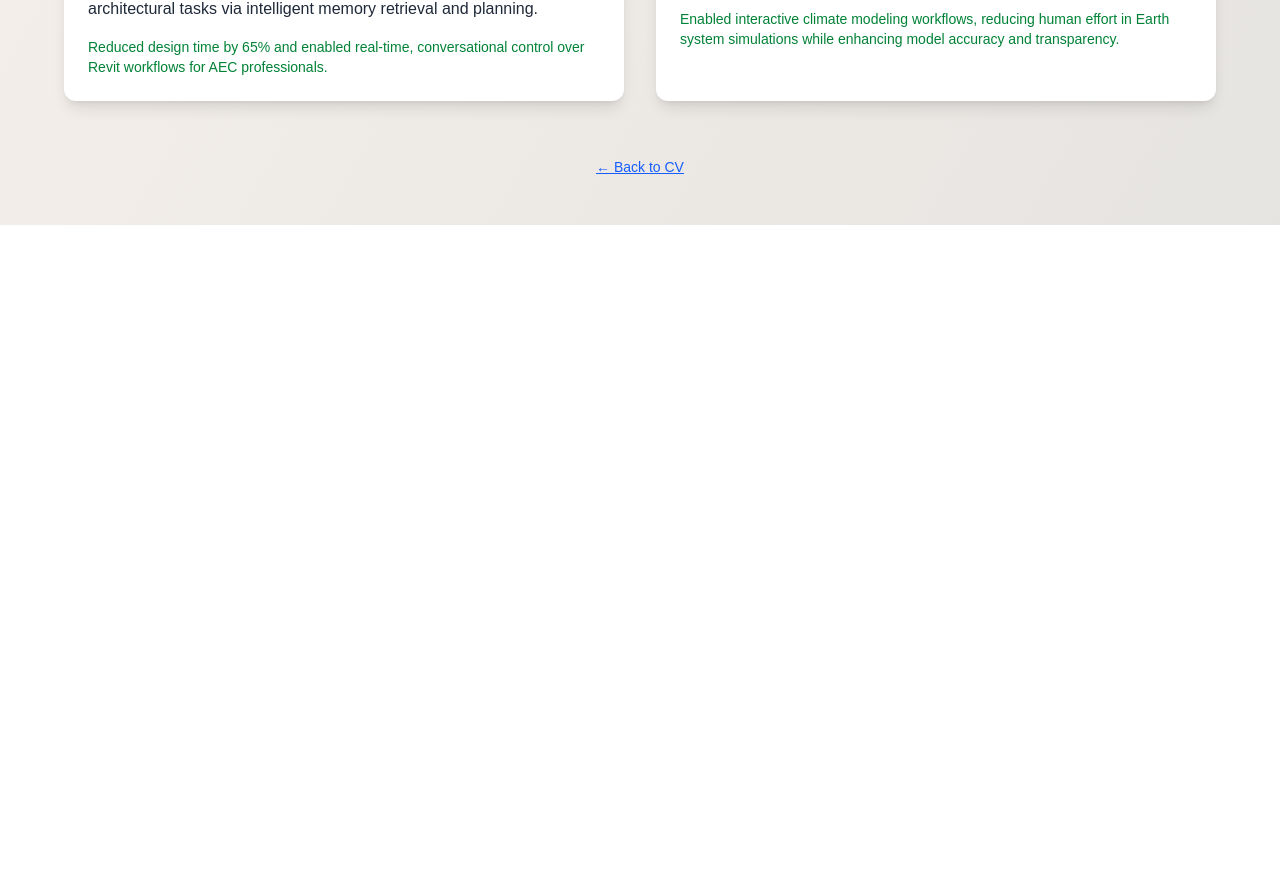
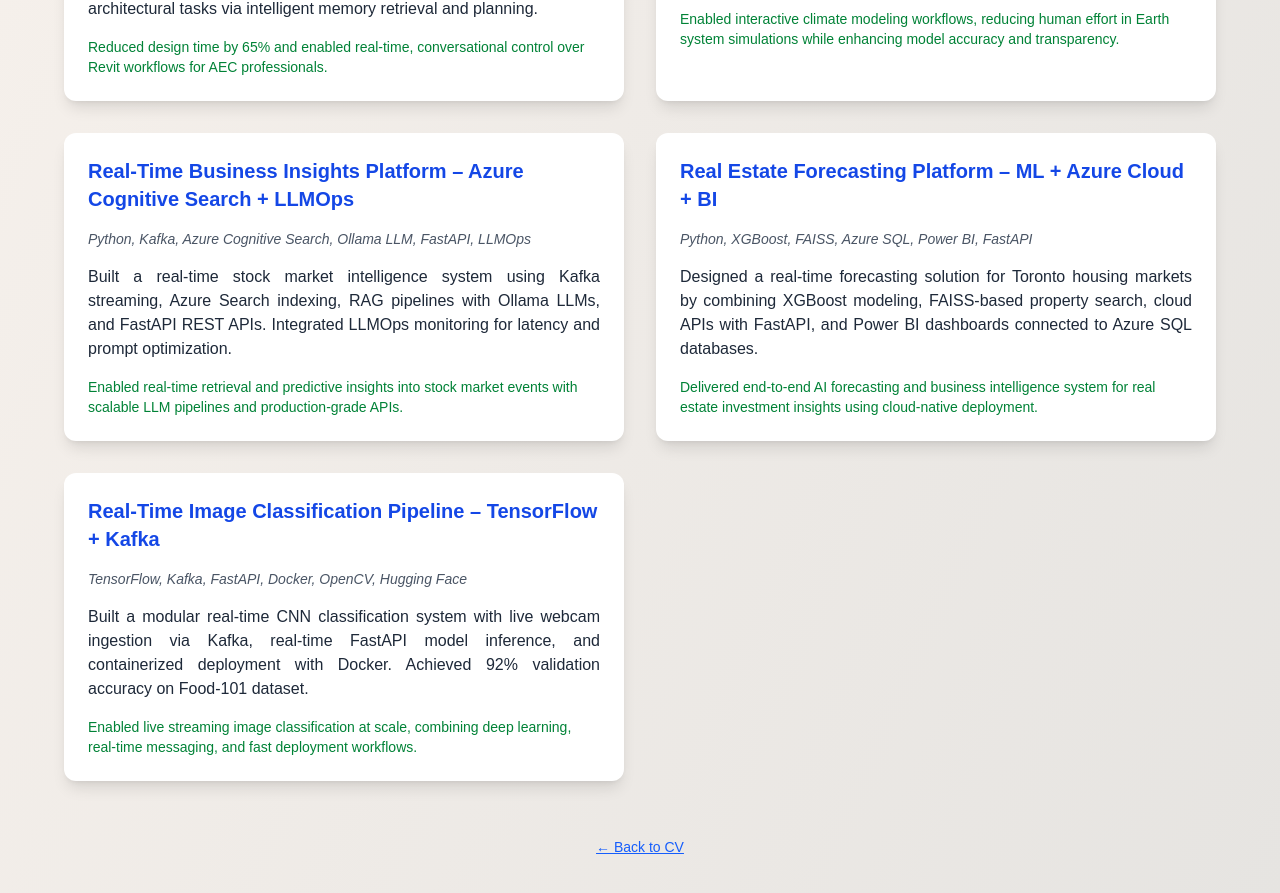
Before and after one commit to nargesghv/my-cv-site, a Next.js app: page /projects in a window 1280 px wide. Shown: the part 1997-2890 px from the top of the page. Before the commit the page ends 2222 px from the top, so only its background shows below. Built offline with nearby package versions, Linux system fonts and the light colour scheme.

Commit message:
Add GitHub links to project modals and update project data

```diff
--- a/src/app/projects/page.tsx
+++ b/src/app/projects/page.tsx
@@ -164,6 +164,39 @@
       link: '/case-studies/agent-bee-ibm',
       report: '/downloads/agent-bee-case.pdf',
     },
+    {
+      title: 'Real-Time Business Insights Platform – Azure Cognitive Search + LLMOps',
+      tech: 'Python, Kafka, Azure Cognitive Search, Ollama LLM, FastAPI, LLMOps',
+      tag: 'Data Management',
+      description:
+        'Built a real-time stock market intelligence system using Kafka streaming, Azure Search indexing, RAG pipelines with Ollama LLMs, and FastAPI REST APIs. Integrated LLMOps monitoring for latency and prompt optimization.',
+      impact:
+        'Enabled real-time retrieval and predictive insights into stock market events with scalable LLM pipelines and production-grade APIs.',
+      link: 'https://github.com/nargesghv/Real-Time-Business-Intelligence-Platform-with-Azure-AI-Search-LLM-LLMOps-Kafka',
+      report: '', // Optional: Add if you want a PDF download
+    },
+    {
+      title: 'Real Estate Forecasting Platform – ML + Azure Cloud + BI',
+      tech: 'Python, XGBoost, FAISS, Azure SQL, Power BI, FastAPI',
+      tag: 'Machine Learning',
+      description:
+        'Designed a real-time forecasting solution for Toronto housing markets by combining XGBoost modeling, FAISS-based property search, cloud APIs with FastAPI, and Power BI dashboards connected to Azure SQL databases.',
+      impact:
+        'Delivered end-to-end AI forecasting and business intelligence system for real estate investment insights using cloud-native deployment.',
+      link: 'https://github.com/nargesghv/RealEstate-Forecasting-Platform',
+      report: '', // Optional: Add if you want a PDF download
+    },
+    {
+      title: 'Real-Time Image Classification Pipeline – TensorFlow + Kafka',
+      tech: 'TensorFlow, Kafka, FastAPI, Docker, OpenCV, Hugging Face',
+      tag: 'Computer Vision',
+      description:
+        'Built a modular real-time CNN classification system with live webcam ingestion via Kafka, real-time FastAPI model inference, and containerized deployment with Docker. Achieved 92% validation accuracy on Food-101 dataset.',
+      impact:
+        'Enabled live streaming image classification at scale, combining deep learning, real-time messaging, and fast deployment workflows.',
+      link: 'https://github.com/nargesghv/RealTime-CNN-Classification',
+      report: '', // Optional: Add if you want a PDF download
+    },
   ];
 
   const uniqueTags = ['All', ...new Set(projects.map((proj) => proj.tag))];
```
Also changed, not shown: 2 other files (tests, documents, lock files or other folders).
